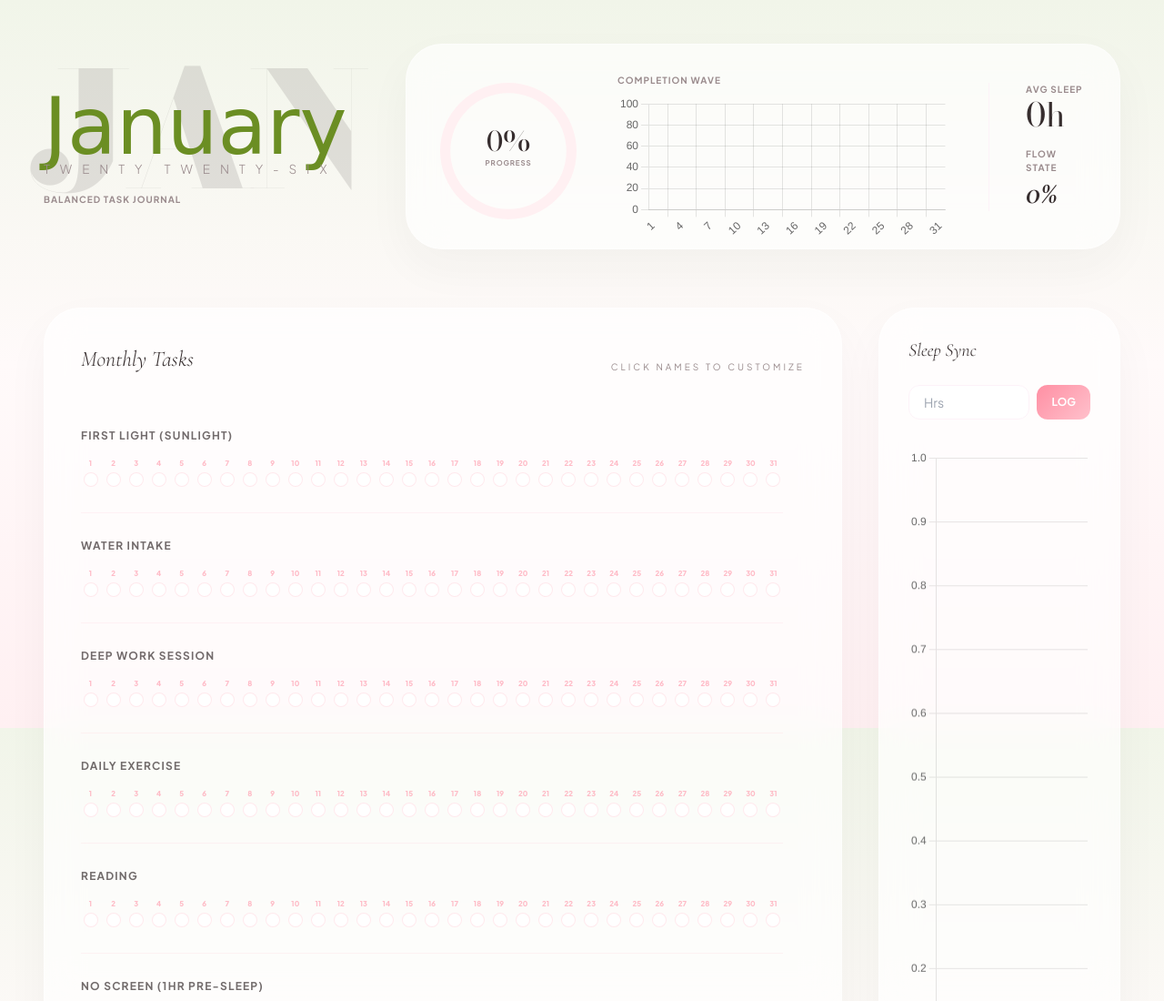
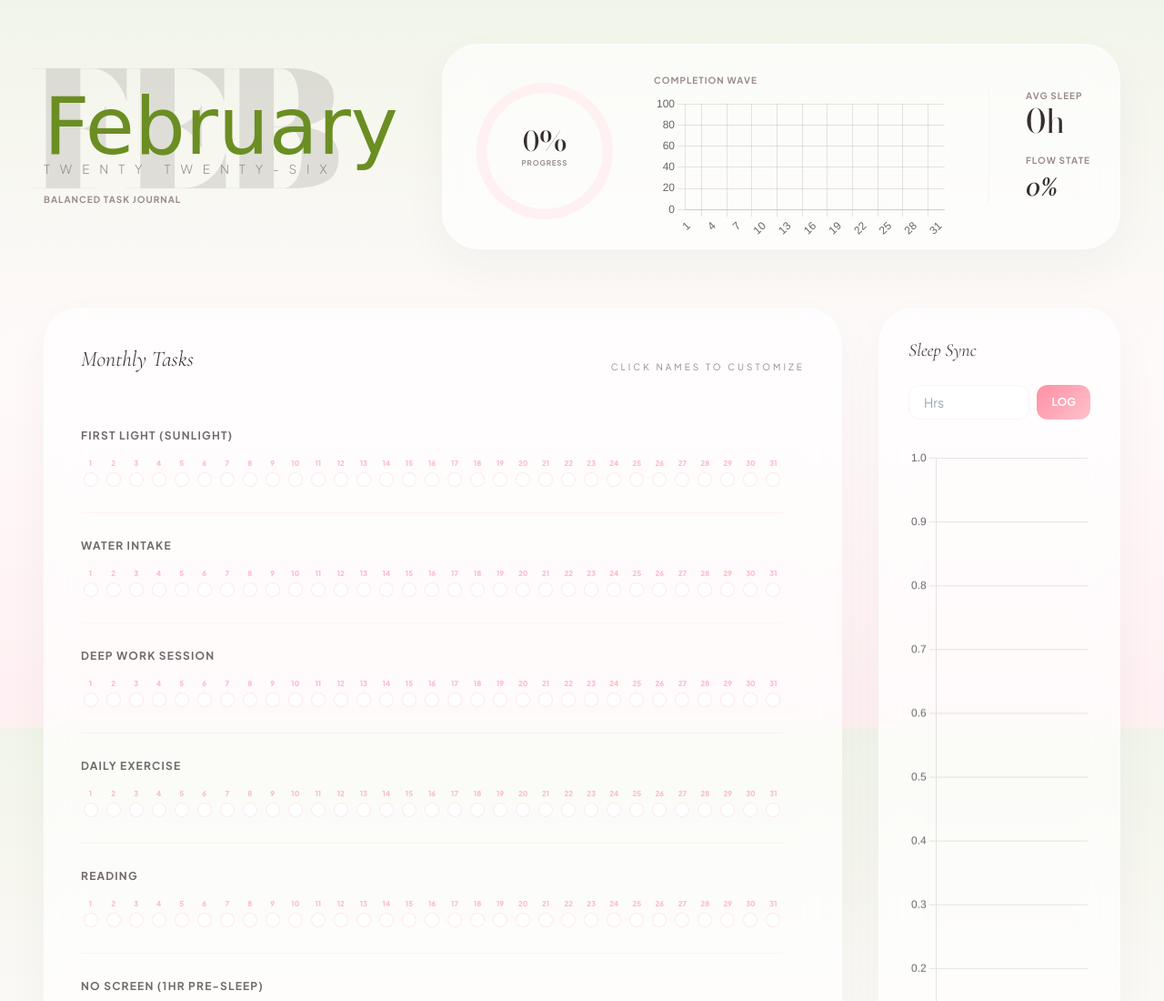
Before and after one commit to mahak-04/planner, a plain HTML site: page index.html in a window 1280 px wide. Shown: the top 1100 px of the page at 91% size. Drawn offline with nearby package versions, Linux system fonts and the light colour scheme; a web font is replaced by a local one.

Commit message:
Update index.html

```diff
--- a/index.html
+++ b/index.html
@@ -35,8 +35,8 @@
         <header class="mb-16 relative">
             <div class="flex flex-col lg:flex-row items-center gap-12">
                 <div class="text-center lg:text-left relative min-w-[350px]">
-                    <span class="faded-bg-text">JAN</span>
-                    <span class="gradient-main-text">January</span>
+                    <span class="faded-bg-text">FEB</span>
+                    <span class="gradient-main-text">February</span>
                     <p class="year-text">Twenty Twenty-Six</p>
                     <p class="text-[10px] mt-4 font-bold text-[#9a8b8d] uppercase tracking-widest">Balanced Task Journal</p>
                 </div>
```
